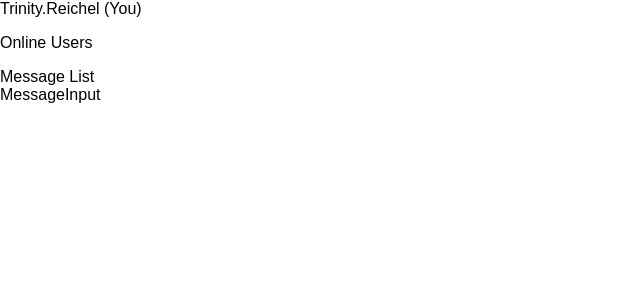
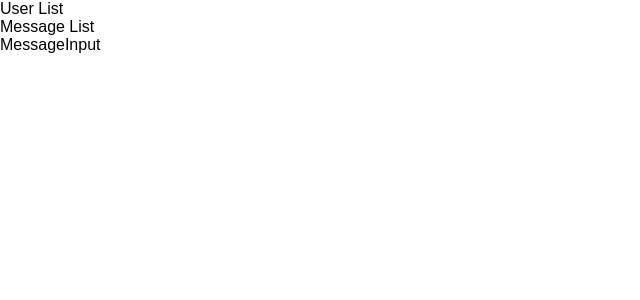
Before and after one commit to enesTufekci/react-chat-app-examle-client, a React (Create React App) app: page / in a window 1280 px wide. Shown: the top 300 px of the page, without its empty margins (0-640 px from the left). Built offline with nearby package versions, Linux system fonts and the light colour scheme.

Commit message:
Revert "user list ui"
This reverts commit 63a5103f3da801391bf6c7a038f248202300707c.

```diff
--- a/src/Chat/UserList/UserList.js
+++ b/src/Chat/UserList/UserList.js
@@ -1,32 +1,9 @@
 import React from 'react';
-import PropTypes from 'prop-types';
 
-const UserList = ({ user, users }) => {
-  const userList = users.filter(u => u.id !== user.id)
-    .map(u => (
-      <div className="user-list-item" key={u.id}>
-        <div className="user-name">
-          { u.nick }
-        </div>
-      </div>
-    ));
-  return (
-    <div className="user-list">
-      <div className="user-list-item" key={user.id}>
-        <div className="user-name">
-          { user.nick } (You)
-        </div>
-      </div>
-      <p>Online Users</p>
-      { userList }
-    </div>
-  );
-};
-
-
-UserList.propTypes = {
-  user: PropTypes.object.isRequired,
-  users: PropTypes.arrayOf(PropTypes.object).isRequired,
-};
+const UserList = () => (
+  <div>
+    User List
+  </div>
+);
 
 export default UserList;
--- a/src/Chat/UserList/index.js
+++ b/src/Chat/UserList/index.js
@@ -1,9 +1,3 @@
-import { connect } from 'react-redux';
 import UserList from './UserList';
 
-const mapStateToProps = ({ app }) => ({
-  user: app.user,
-  users: app.users,
-});
-
-export default connect(mapStateToProps, null)(UserList);
+export default UserList;
```
